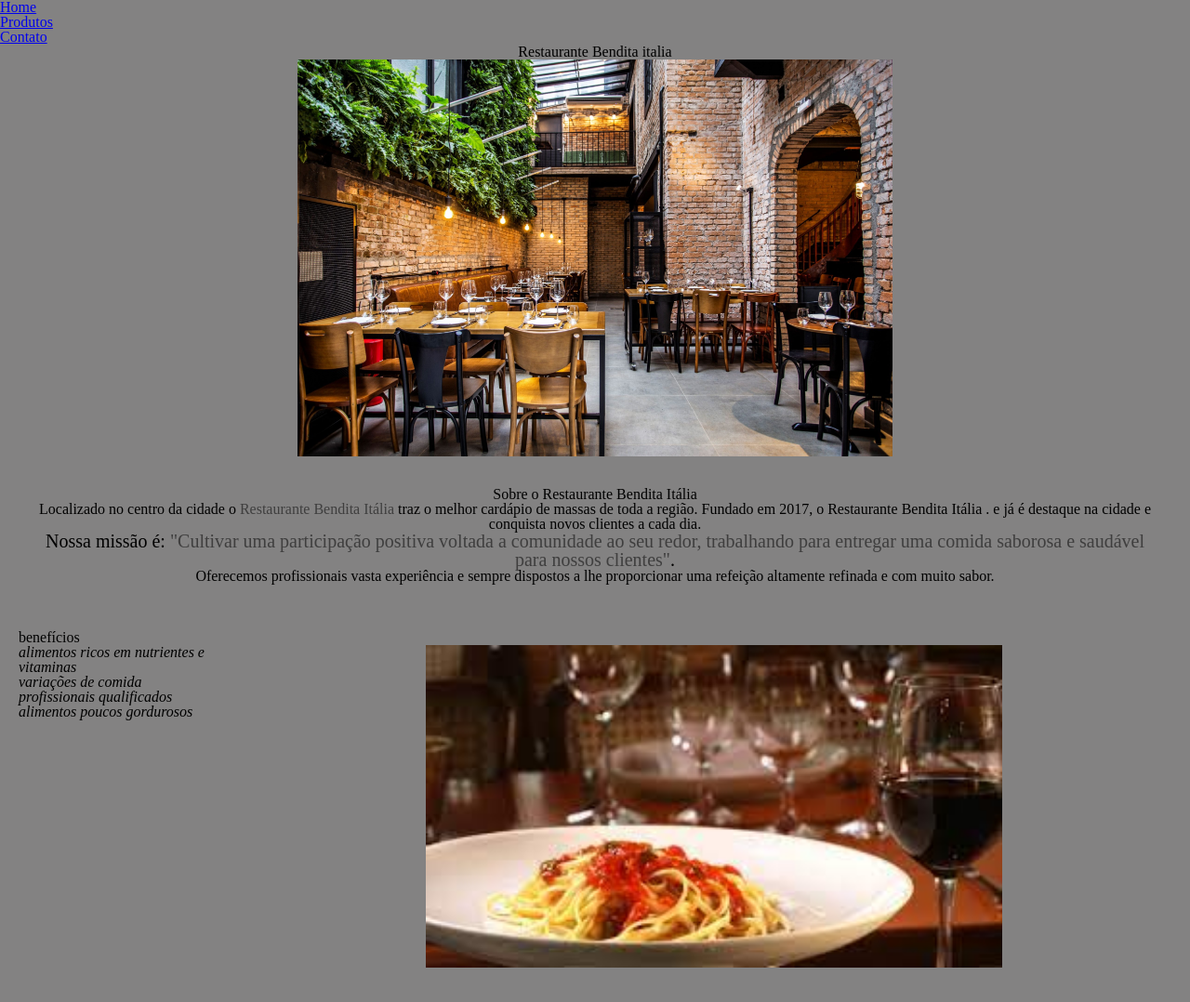
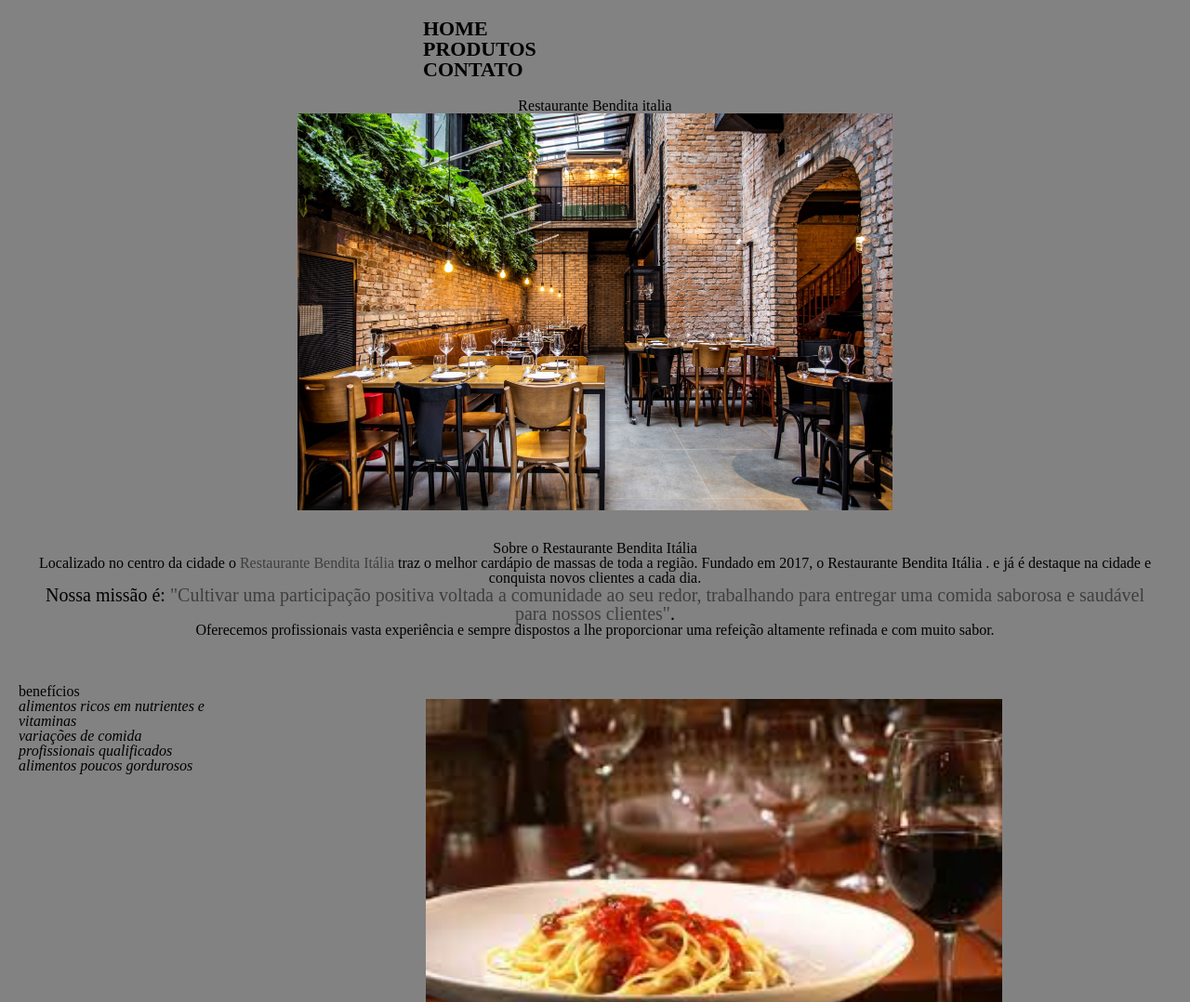
Before and after one commit to oLucieto/ivoleao2022, a plain HTML site: page index.html in a window 1280 px wide. Shown: the top 1078 px of the page at 93% size. Drawn offline with Linux system fonts and the light colour scheme.

Commit message:
Update style.css

```diff
--- a/style.css
+++ b/style.css
@@ -2,6 +2,37 @@ body {
     background: #838282;
 
 }
+
+/*NAVEGAÇÃO ENTRE PAGINAS*/
+.navegação {
+    padding: 20px 0;
+}
+
+.caixa {
+    position: relative;
+    width: 400px;
+    margin: 0 auto;
+}
+
+nav li {
+    display: inline;
+    margin: 0 0 0 15px;
+}
+
+nav a {
+    text-transform: uppercase;
+    color: black;
+    font-weight: bold;
+    font-size: 22px;
+    text-decoration: none;
+ }
+
+nav a:hover {
+    color: rgb(255, 136, 0);
+    text-decoration: underline;
+}
+
+/*HOME*/
 
 #italia {
 
```
